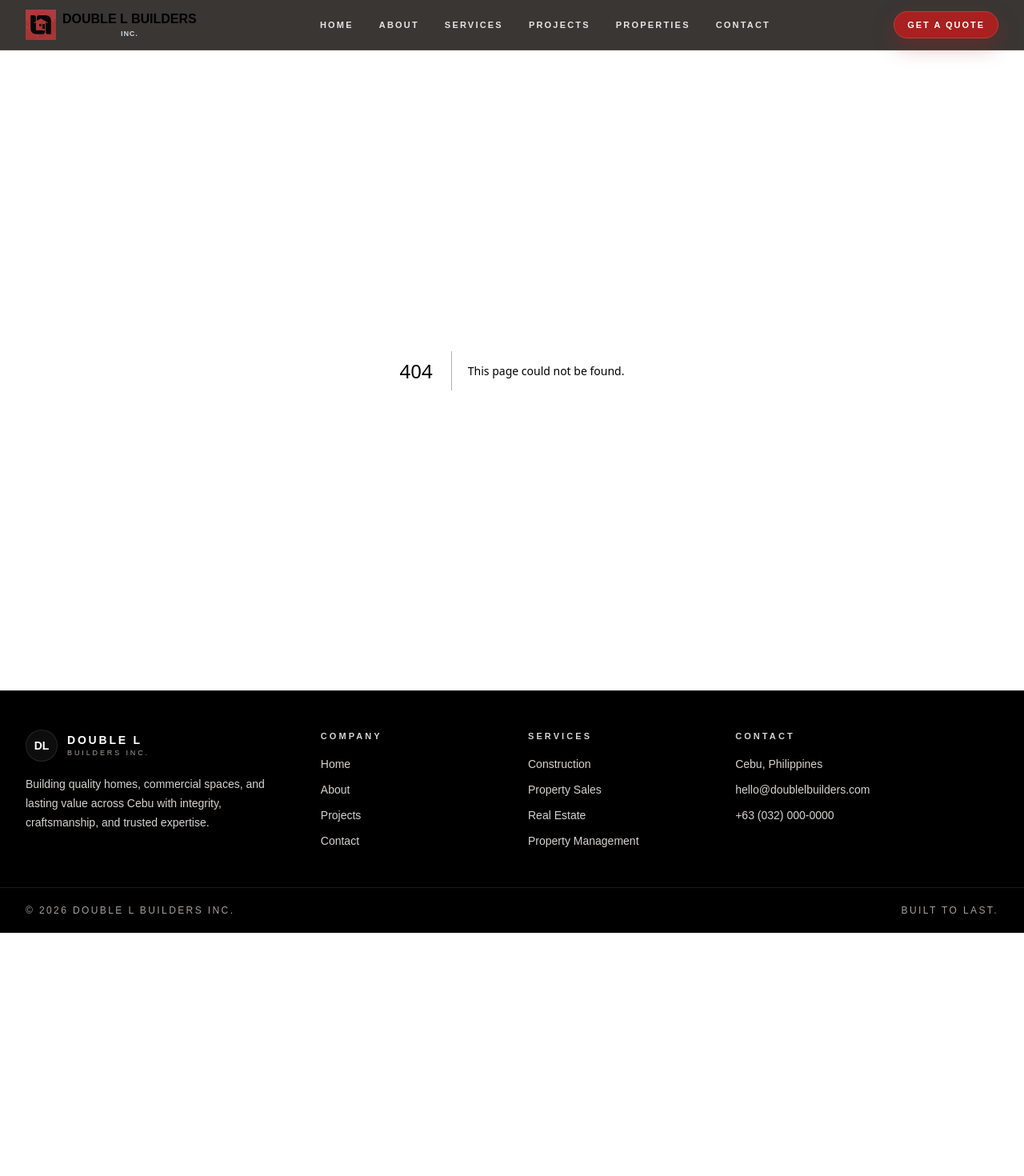
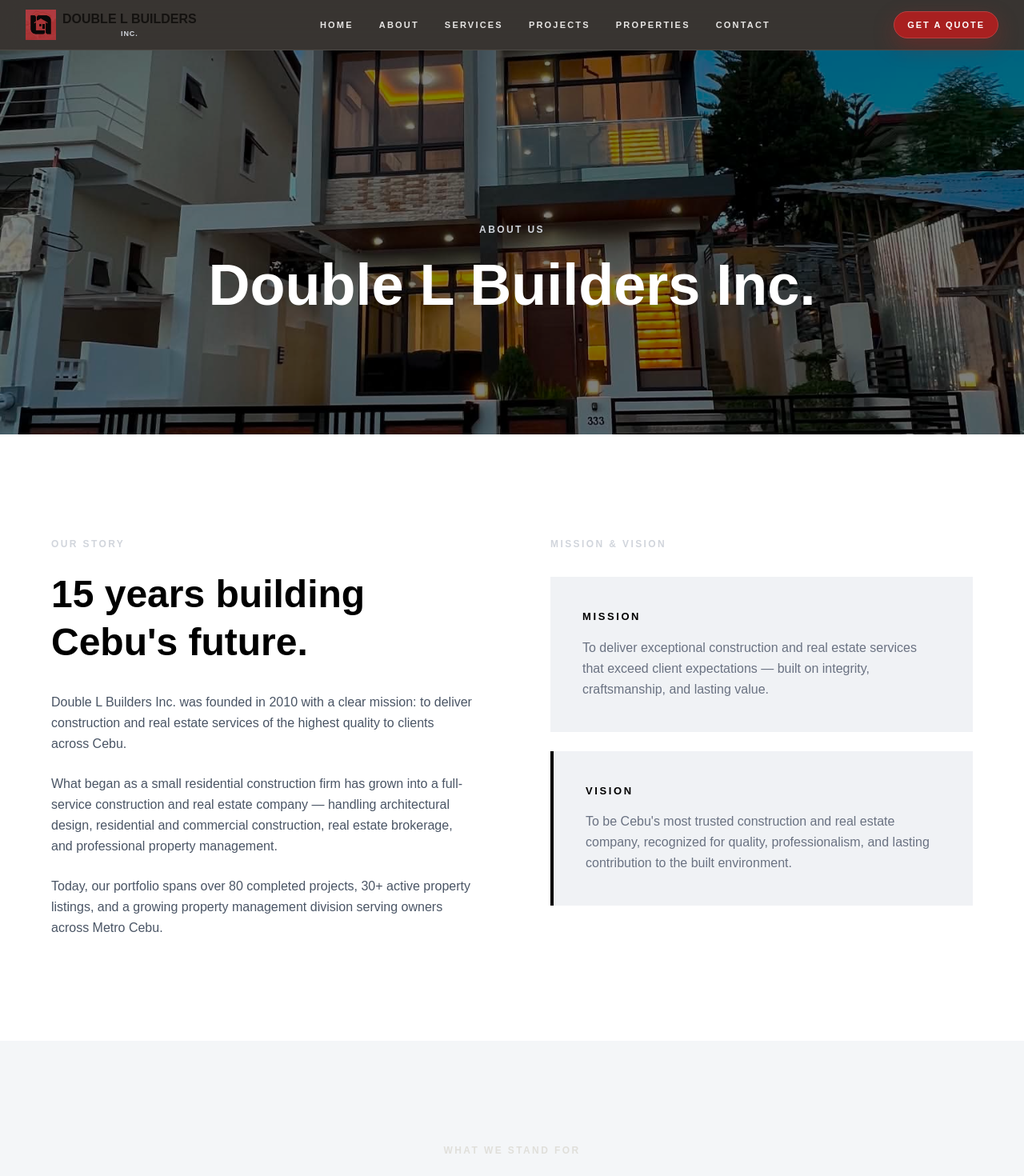
Before and after one commit to gohan12317/Double-L-Final, a Next.js app: page /about in a window 1280 px wide. Before the commit this address had no page. Shown: the top 1470 px of the page at 80% size. Before the commit the page ends 1166 px from the top, so only its background shows below. Built offline with nearby package versions, Linux system fonts and the light colour scheme.

Commit message:
added about page

```diff
--- /dev/null
+++ b/app/about/page.tsx
@@ -0,0 +1,167 @@
+import Link from "next/link";
+import { Shield, Check, User, Building, Phone } from "lucide-react";
+
+export default function AboutPage() {
+  return (
+    <main className="bg-white text-black w-full min-h-screen">
+      {/* Hero Section */}
+      <section className="relative w-full h-[60vh] min-h-[400px] flex flex-col justify-center items-center text-center text-white overflow-hidden">
+        <img
+          src="/Images/Main/hero.jpg"
+          className="absolute inset-0 w-full h-full object-cover"
+          alt="Hero"
+        />
+        <div className="absolute inset-0 bg-black/50" />
+        <div className="relative z-10 px-4 mt-16">
+          <p className="text-[12px] font-bold uppercase tracking-[0.2em] text-gray-300 mb-6">
+            About Us
+          </p>
+          <h1 className="text-5xl md:text-7xl font-black">
+            Double L Builders Inc.
+          </h1>
+        </div>
+      </section>
+
+      {/* Our Story / Mission & Vision */}
+      <section className="max-w-[1200px] mx-auto px-6 py-20 md:py-32">
+        <div className="grid grid-cols-1 md:grid-cols-2 gap-16 lg:gap-24">
+          {/* Left: Our Story */}
+          <div>
+            <p className="text-[12px] font-bold uppercase tracking-[0.2em] text-gray-300 mb-6">
+              Our Story
+            </p>
+            <h2 className="text-4xl md:text-5xl font-black mb-8 leading-tight">
+              15 years building<br />Cebu&apos;s future.
+            </h2>
+            <div className="space-y-6 text-gray-600 leading-relaxed text-sm md:text-base">
+              <p>
+                Double L Builders Inc. was founded in 2010 with a clear mission: to deliver construction and real estate services of the highest quality to clients across Cebu.
+              </p>
+              <p>
+                What began as a small residential construction firm has grown into a full-service construction and real estate company — handling architectural design, residential and commercial construction, real estate brokerage, and professional property management.
+              </p>
+              <p>
+                Today, our portfolio spans over 80 completed projects, 30+ active property listings, and a growing property management division serving owners across Metro Cebu.
+              </p>
+            </div>
+          </div>
+
+          {/* Right: Mission & Vision */}
+          <div>
+            <p className="text-[12px] font-bold uppercase tracking-[0.2em] text-gray-300 mb-6">
+              Mission & Vision
+            </p>
+
+            <div className="mt-8 space-y-6">
+              <div className="bg-[#f0f2f5] p-8 md:p-10">
+                <h3 className="text-[13px] font-black uppercase tracking-[0.2em] mb-4 text-black">
+                  Mission
+                </h3>
+                <p className="text-gray-500 leading-relaxed text-sm md:text-base">
+                  To deliver exceptional construction and real estate services that exceed client expectations — built on integrity, craftsmanship, and lasting value.
+                </p>
+              </div>
+
+              <div className="bg-[#f0f2f5] p-8 md:p-10 border-l-4 border-black">
+                <h3 className="text-[13px] font-black uppercase tracking-[0.2em] mb-4 text-black">
+                  Vision
+                </h3>
+                <p className="text-gray-500 leading-relaxed text-sm md:text-base">
+                  To be Cebu&apos;s most trusted construction and real estate company, recognized for quality, professionalism, and lasting contribution to the built environment.
+                </p>
+              </div>
+            </div>
+          </div>
+        </div>
+      </section>
+
+      {/* Core Values Section */}
+      <section className="bg-[#f4f6f8] py-20 md:py-32 px-6">
+        <div className="max-w-[1200px] mx-auto">
+          <div className="text-center mb-16 md:mb-20">
+            <p className="text-[12px] font-bold uppercase tracking-[0.2em] text-[#e0dfda] mb-6">
+              What We Stand For
+            </p>
+            <h2 className="text-4xl md:text-5xl font-black">Our Core Values</h2>
+          </div>
+
+          <div className="grid grid-cols-1 sm:grid-cols-2 lg:grid-cols-4 gap-6">
+            {/* Integrity */}
+            <div className="bg-white p-10 text-center shadow-sm">
+              <div className="w-16 h-16 mx-auto mb-6 border border-gray-100 flex items-center justify-center text-gray-300">
+                <Shield className="w-6 h-6 stroke-[1.5]" />
+              </div>
+              <h3 className="text-xl font-black mb-4">Integrity</h3>
+              <p className="text-sm text-gray-500 leading-relaxed">
+                Honest, transparent dealings with every client, partner, and supplier.
+              </p>
+            </div>
+
+            {/* Quality */}
+            <div className="bg-white p-10 text-center shadow-sm">
+              <div className="w-16 h-16 mx-auto mb-6 border border-gray-100 flex items-center justify-center text-gray-300">
+                <Check className="w-6 h-6 stroke-[1.5]" />
+              </div>
+              <h3 className="text-xl font-black mb-4">Quality</h3>
+              <p className="text-sm text-gray-500 leading-relaxed">
+                We never cut corners. Every project reflects our highest standards.
+              </p>
+            </div>
+
+            {/* Client First */}
+            <div className="bg-white p-10 text-center shadow-sm">
+              <div className="w-16 h-16 mx-auto mb-6 border border-gray-100 flex items-center justify-center text-gray-300">
+                <User className="w-6 h-6 stroke-[1.5]" />
+              </div>
+              <h3 className="text-xl font-black mb-4">Client First</h3>
+              <p className="text-sm text-gray-500 leading-relaxed">
+                Your vision drives every decision throughout the project lifecycle.
+              </p>
+            </div>
+
+            {/* Excellence */}
+            <div className="bg-white p-10 text-center shadow-sm">
+              <div className="w-16 h-16 mx-auto mb-6 border border-gray-100 flex items-center justify-center text-gray-300">
+                <Building className="w-6 h-6 stroke-[1.5]" />
+              </div>
+              <h3 className="text-xl font-black mb-4">Excellence</h3>
+              <p className="text-sm text-gray-500 leading-relaxed">
+                Award-worthy outcomes delivered on time and within budget.
+              </p>
+            </div>
+          </div>
+        </div>
+      </section>
+
+      {/* CTA Section */}
+      <section className="bg-[#e7eaf0] py-24 md:py-32 px-6 text-center">
+        <div className="max-w-[800px] mx-auto flex flex-col items-center">
+          <p className="text-[12px] font-bold uppercase tracking-[0.2em] text-white/90 mb-6 drop-shadow-sm">
+            Ready to start?
+          </p>
+          <h2 className="text-4xl md:text-6xl font-black text-white mb-8 drop-shadow-sm">
+            Ready to Build or Invest?
+          </h2>
+          <p className="text-white/90 text-sm md:text-base leading-relaxed mb-12 max-w-xl drop-shadow-sm">
+            Tell us about your project or property goals. Our team is ready to help you design, build, buy, or manage.
+          </p>
+          <div className="flex flex-col sm:flex-row gap-4 w-full sm:w-auto">
+            <Link
+              href="/contact"
+              className="bg-white text-gray-300 px-10 py-4 font-black uppercase tracking-[0.15em] text-[11px] hover:bg-gray-50 transition shadow-sm w-full sm:w-auto"
+            >
+              Get a Free Quote
+            </Link>
+            <a
+              href="tel:123"
+              className="border border-white/20 text-white px-10 py-4 font-black uppercase tracking-[0.15em] text-[11px] flex items-center justify-center gap-2 hover:bg-white/5 transition w-full sm:w-auto"
+            >
+              <Phone className="w-4 h-4 text-white/50" />
+              Call Us Now
+            </a>
+          </div>
+        </div>
+      </section>
+    </main>
+  );
+}
```
